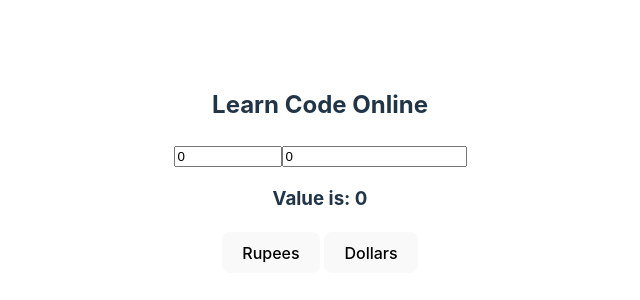
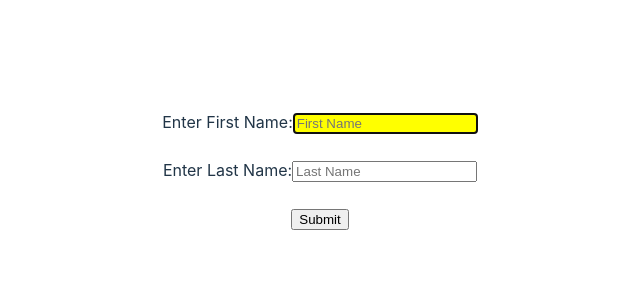
Before and after one commit to sanishkarkee/React-Hooks-2024, a React (Vite) app: page / in a window 1280 px wide. Shown: the part 230-530 px from the top of the page, without its empty margins (320-960 px from the left). Built offline with nearby package versions, Linux system fonts and the light colour scheme.

Commit message:
video15- useRef Hook

```diff
--- a/src/App.jsx
+++ b/src/App.jsx
@@ -1,10 +1,10 @@
 import './App.css';
-import UseRef from './UseRef';
+import HookuseRef from './HookuseRef';
 
 function App() {
   return (
     <>
-      <UseRef />
+      <HookuseRef />
     </>
   );
 }
--- /dev/null
+++ b/src/HookuseRef.jsx
@@ -0,0 +1,44 @@
+import React, { useEffect, useRef } from 'react';
+
+function HookuseRef() {
+  const firstRef = useRef();
+  const lastRef = useRef();
+
+  useEffect(() => {
+    console.log(firstRef);
+    console.log(lastRef);
+
+    firstRef.current.focus();
+    firstRef.current.style.color = 'black';
+    firstRef.current.style.background = 'yellow';
+  });
+
+  const handleSubmit = (e) => {
+    e.preventDefault();
+    console.log('Full Name = ', firstRef.current.value, lastRef.current.value);
+  };
+
+  return (
+    <>
+      <form onSubmit={handleSubmit}>
+        <label htmlFor=''>Enter First Name:</label>
+        <input ref={firstRef} type='text' placeholder='First Name' />
+
+        <br />
+        <br />
+
+        <label htmlFor=''>Enter Last Name:</label>
+        <input ref={lastRef} type='text' placeholder='Last Name' />
+
+        <br />
+        <br />
+
+        <input type='submit' value='Submit' />
+      </form>
+      {/* <h1 ref={newRef}>Learning never ends.</h1>
+      <button onClick={handleHeading}>Click</button> */}
+    </>
+  );
+}
+
+export default HookuseRef;
--- a/src/UseRef.jsx
+++ /dev/null
@@ -1,43 +0,0 @@
-import React, { useRef, useState } from 'react';
-
-function UseRef() {
-  const [myNum, setMyNum] = useState(0);
-  const inputOne = useRef();
-  const inputTwo = useRef();
-
-  const getNumBox = () => {
-    console.log('Hello');
-    inputOne.current.style.width = '400px';
-  };
-
-  const getTextBox = () => {
-    console.log('World');
-  };
-
-  return (
-    <>
-      <h2>Learn Code Online</h2>
-      <input
-        type='number'
-        style={{ width: '100px' }}
-        ref={inputOne}
-        value={myNum}
-        onChange={(e) => setMyNum(e.target.value)}
-      />
-      <input
-        type='text'
-        ref={inputTwo}
-        value={myNum}
-        onChange={(e) => {
-          return setMyNum(e.target.value);
-        }}
-      />
-      <h3>Value is: {myNum}</h3>
-      <button onClick={() => getNumBox()}>Rupees</button>{' '}
-      {/* OR     <button onClick={getNumBox}>Rupees</button> */}
-      <button onClick={() => getTextBox()}>Dollars</button>
-    </>
-  );
-}
-
-export default UseRef;
```
